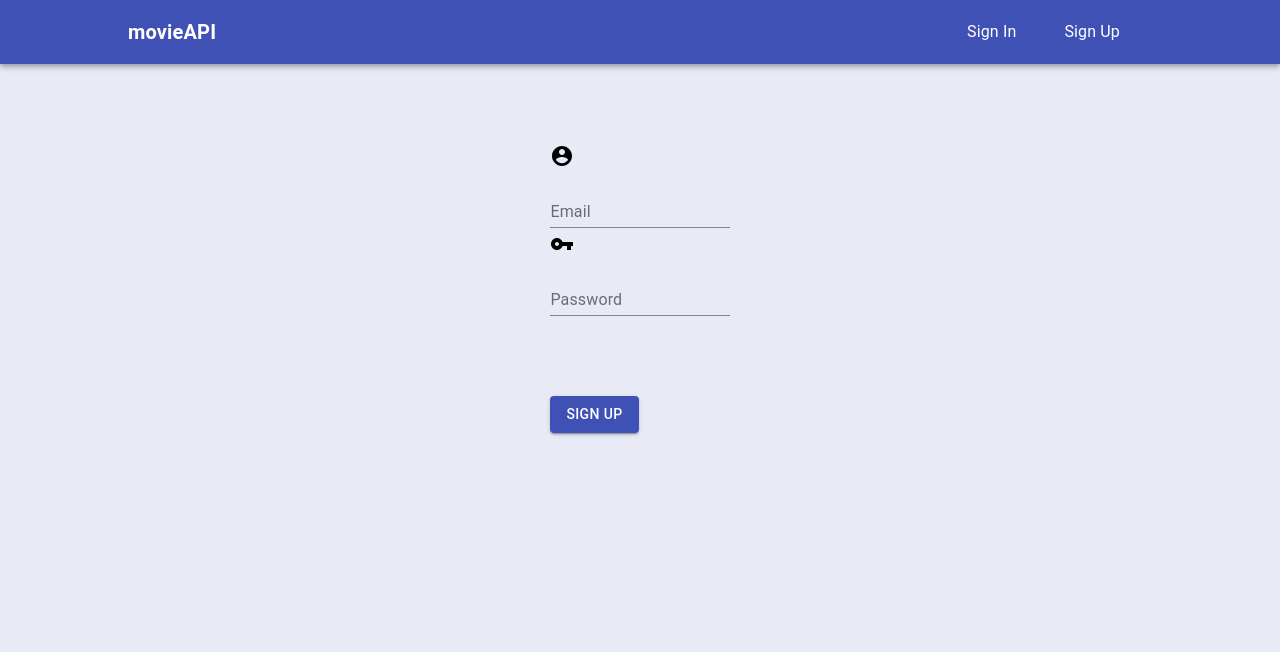
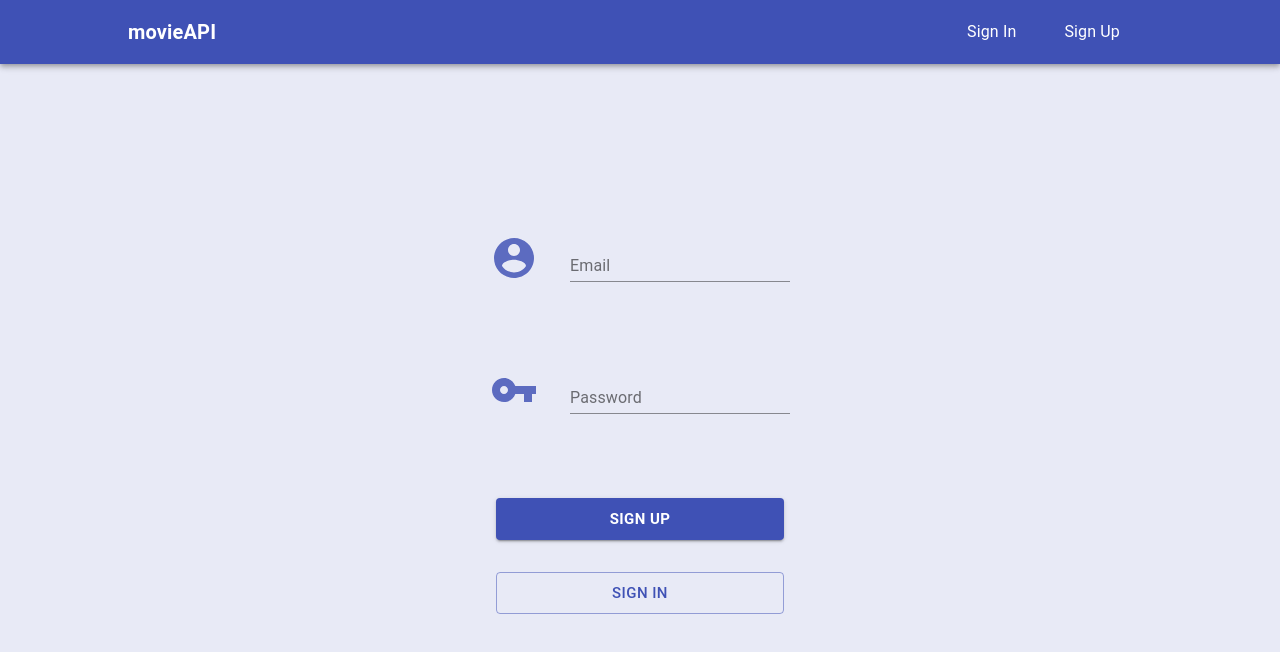
Before and after one commit to juannodeb/movieCLIENT, a React (Create React App) app: page /sign_up in a window 1280 px wide. Shown: the top 652 px of the page. Built offline with nearby package versions, Linux system fonts and the light colour scheme.

Commit message:
feat: Pt.2 Re did the UI for Sign Up but the connection to the backend is still not fully implemented

```diff
--- a/src/components/SignIn.js
+++ b/src/components/SignIn.js
@@ -1,5 +1,5 @@
 import React, { useEffect, useState } from 'react';
-import auth from './auth/auth';
+// import auth from './auth/auth';
 import { Link } from 'react-router-dom';
 import { makeStyles } from '@material-ui/core/styles';
 import { Zoom, TextField, Button } from '@material-ui/core';
@@ -27,6 +27,7 @@ const useStyles = makeStyles((theme) => ({
   mainButton: {
     width: '18rem',
     marginBottom: '2rem',
+    fontWeight: '600',
   },
 
   secondaryButton: {
@@ -89,9 +90,10 @@ const SignIn = (props) => {
           color="primary"
           className={classes.mainButton}
           onClick={() => {
-            auth.login(() => {
-              props.history.push('/movies');
-            })
+            // auth.login(() => {
+            //   props.history.push('/movies');
+            // })
+            alert('I want to Sign In')
           }}
         >
           Sign In
--- a/src/components/SignUp.js
+++ b/src/components/SignUp.js
@@ -1,14 +1,43 @@
-import React, { useState } from 'react';
-import { useHistory } from 'react-router-dom'
-import { Grid, TextField, Button } from '@material-ui/core';
+import React, { useEffect, useState } from 'react';
+import { Link } from 'react-router-dom';
+import { makeStyles } from '@material-ui/core/styles';
+import { Zoom, TextField, Button } from '@material-ui/core';
 import { AccountCircle as User, VpnKey as Password } from '@material-ui/icons';
 
-const SignUp = () => {
-  const SIGN_IN_ENDPOINT = 'http://localhost:3001/auth';
+const useStyles = makeStyles((theme) => ({
+  signUp: {
+    display: 'flex',
+    justifyContent: 'center',
+    alignItems: 'center',
+    flexDirection: 'column',
+    height: '90vh',
+  },
+
+  icons: {
+    color: '#5c6bc0',
+    fontSize: '3rem',
+    marginRight: '2rem',
+  },
+
+  field: {
+    marginBottom: '5rem',
+  },
+
+  mainButton: {
+    width: '18rem',
+    marginBottom: '2rem',
+    fontWeight: '600',
+  },
+
+  secondaryButton: {
+    width: '18rem',
+  }
+}));
+
+const SignUp = (props) => {
+  // const SIGN_UP_ENDPOINT = process.env.REACT_APP_SIGN_UP_ENDPOINT;
   const [email, setEmail] = useState('');
   const [password, setPassword] = useState('');
-
-  const history = useHistory();
 
   const handleEmail = (e) => {
     setEmail(e.target.value);
@@ -19,50 +48,65 @@ const SignUp = () => {
   }
 
   const body = { email: email, password: password, password_confirmation: password };
+  console.log('body: ', body);
 
-  async function sendCredentials(url = SIGN_IN_ENDPOINT, data = body) {
-    const response = await fetch(url, {
-      method: 'POST',
-      mode: 'cors',
-      cache: 'no-cache',
-      credentials: 'same-origin',
-      headers: { 'Content-Type': 'application/json'},
-      redirect: 'follow',
-      referrerPolicy: 'no-referrer',
-      body: JSON.stringify(data)
-    })
+  // async function sendCredentials(url = SIGN_UP_ENDPOINT, data = body) {
+  //   const response = await fetch(url, {
+  //     method: 'POST',
+  //     mode: 'cors',
+  //     cache: 'no-cache',
+  //     credentials: 'same-origin',
+  //     headers: { 'Content-Type': 'application/json'},
+  //     redirect: 'follow',
+  //     referrerPolicy: 'no-referrer',
+  //     body: JSON.stringify(data)
+  //   })
 
-    if (response.status === 200) {
-      history.push('/sign_in');
-    }
-  }
+  //   if (response.status === 200) {
+  //     history.push('/sign_in');
+  //   }
+  // }
+  const classes = useStyles();
+  const [checked, setChecked] = useState(false);
+  useEffect(() => { setChecked(true) }, []);
 
   return (
-    <div>
-      <div style={{margin: '5rem 43%'}}>
-        <Grid container spacing={1} alignItems="flex-end">
-          <Grid item>
-            <User />
-          </Grid>
-          <Grid item>
-            <TextField id="email_field" label="Email" type="text" onChange={handleEmail}/>
-          </Grid>
-        </Grid>
-        <Grid container spacing={1} alignItems="flex-end">
-          <Grid item>
-            <Password />
-          </Grid>
-          <Grid item>
-            <TextField id="password_field" label="Password" type="password" onChange={handlePassword} />
-          </Grid>
-        </Grid>
-      </div>
-      <div style={{margin: '2rem 43%'}}>
-        <Button variant="contained" color="primary" onClick={() => sendCredentials()}>
+    <Zoom in={checked}>
+      <div className={classes.signUp}>
+        <div className={classes.field}>
+          <User className={classes.icons} />
+          <TextField id="email_field" label="Email" type="text" onChange={handleEmail} />
+        </div>
+        <div className={classes.field}>
+          <Password className={classes.icons} />
+          <TextField id="password_field" label="Password" type="password" onChange={handlePassword} />
+        </div>
+        <Button
+          size="large"
+          variant="contained"
+          color="primary"
+          className={classes.mainButton}
+          onClick={() => {
+            // auth.login(() => {
+            //   props.history.push('/movies');
+            // })
+            alert('I want to Sign up');
+          }}
+        >
           Sign Up
         </Button>
+        <Button
+          component={Link}
+          to={'/sign_in'}
+          size="large"
+          variant="outlined"
+          color="primary"
+          className={classes.secondaryButton}
+        >
+          Sign In
+        </Button>
       </div>
-    </div>
+    </Zoom>
   )
 }
 
```
